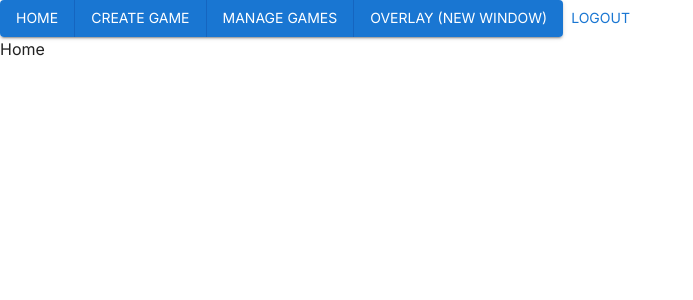
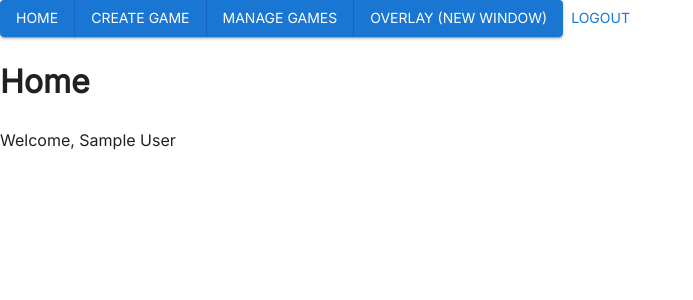
Before and after one commit to stevengmorrell/tableboss-ui, a React (Create React App) app: page / in a window 1280 px wide. Shown: the top 300 px of the page, without its empty margins (0-693 px from the left). Built offline with nearby package versions, Linux system fonts and the light colour scheme; no server answers; sample sign-in values are in the browser's storage.

Commit message:
create games working

```diff
--- a/package.json
+++ b/package.json
@@ -17,6 +17,7 @@
     "react-google-button": "^0.7.2",
     "react-hook-form": "^7.34.2",
     "react-router-dom": "^6.3.0",
+    "uuid": "^9.0.0",
     "web-vitals": "^2.1.4"
   },
   "devDependencies": {
--- a/src/pages/CreateGame.js
+++ b/src/pages/CreateGame.js
@@ -1,12 +1,33 @@
-import React from "react";
+import { Button } from "@mui/material";
+import React, { useState } from "react";
+import { database } from "../firebase";
+import { ref, set, onValue } from "firebase/database";
+import { v4 as uuidv4 } from "uuid";
 import { UserAuth } from "../context/AuthContext";
 
 const CreateGame = () => {
   const { user } = UserAuth();
+
+  const [currentGames, setCurrentGames] = useState(0);
+
+  onValue(ref(database, `games/${user?.uid}`), (snapshot) => {
+    snapshot && setCurrentGames(Object.keys(snapshot).length);
+  });
+
+  const createNewGame = () => {
+    const gameUid = uuidv4();
+
+    currentGames < 5
+      ? set(ref(database, `games/${user?.uid}/${gameUid}`), {
+          somegamedata: true,
+        })
+      : console.log("Max Games Reached");
+  };
+
   return (
     <div>
       <div>Create Game</div>
-      <p>Welcome, {user?.displayName}</p>
+      <Button onClick={createNewGame}>Create New Game</Button>
     </div>
   );
 };
--- a/src/pages/Home.js
+++ b/src/pages/Home.js
@@ -1,7 +1,16 @@
 import React from "react";
+import { UserAuth } from "../context/AuthContext";
 
 const Home = () => {
-  return <div>Home</div>;
+  const { user } = UserAuth();
+  return (
+    <div>
+      <h1>Home</h1>
+      <p>
+        <p>Welcome, {user?.displayName}</p>
+      </p>
+    </div>
+  );
 };
 
 export default Home;
```
Also changed, not shown: 1 other file (tests, documents, lock files or other folders).
